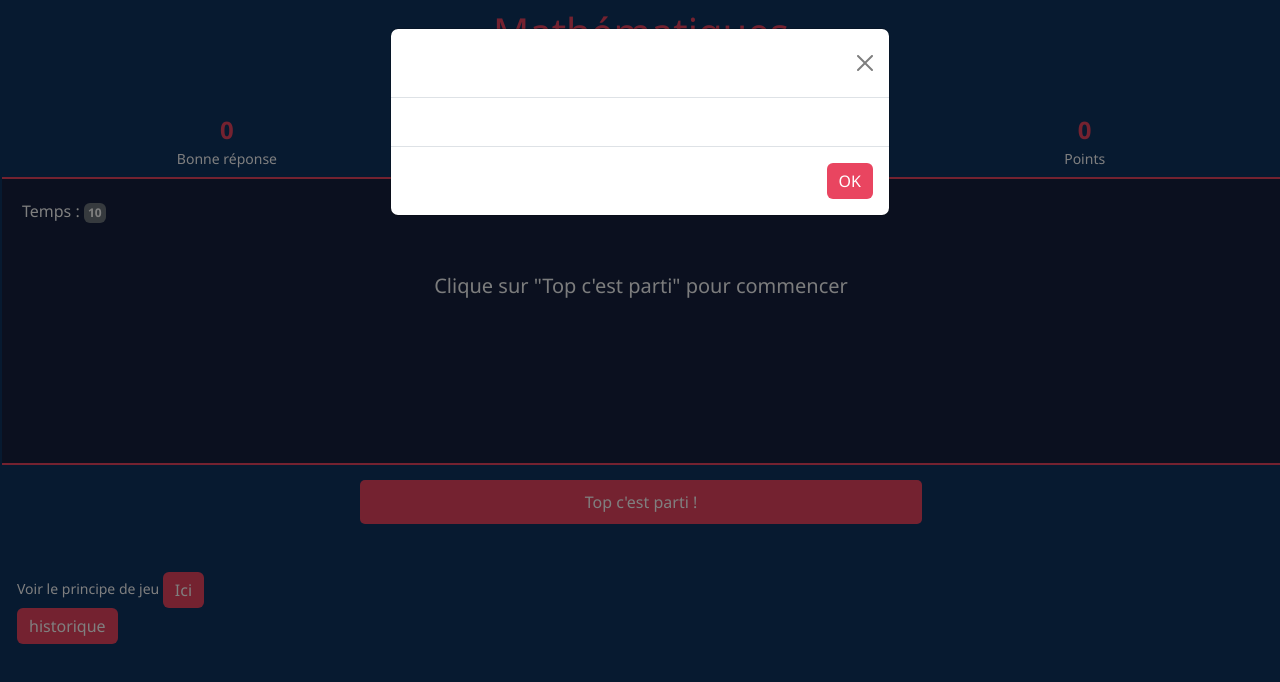
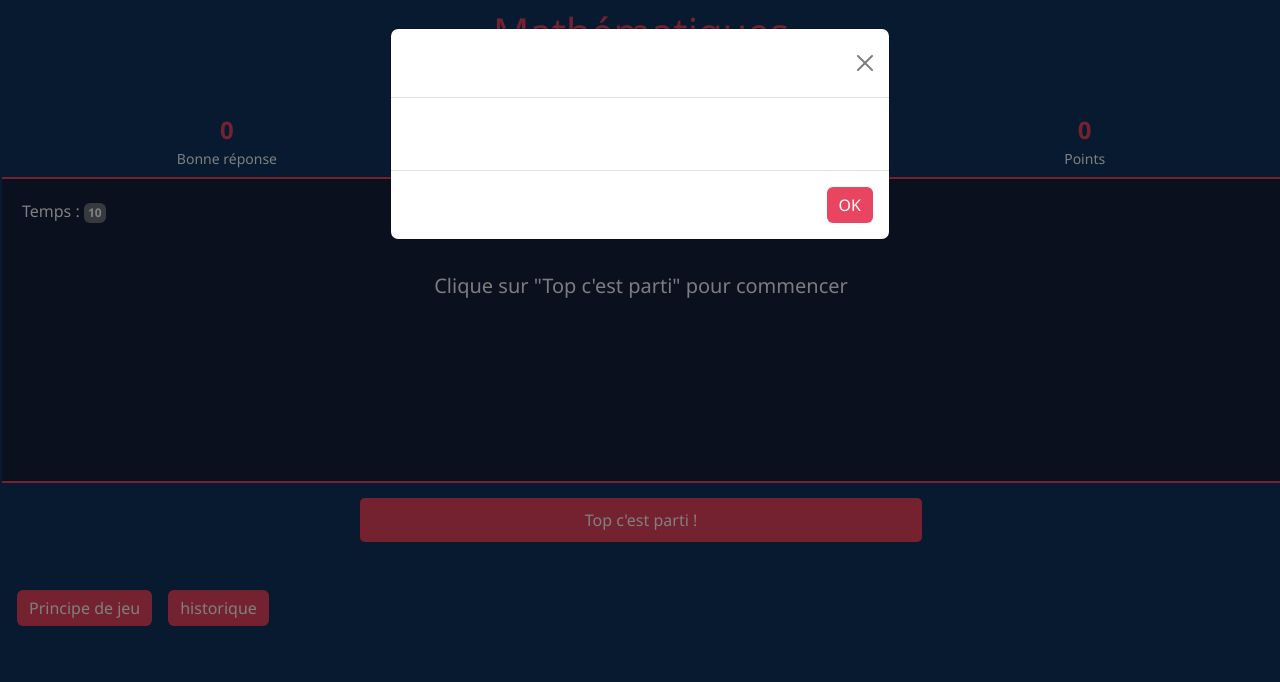
Before and after one commit to diabvass/jeux, a React (Vite) app: page / in a window 1280 px wide. Both pictures are taken after a click on the button "historique". Shown: the top 682 px of the page. Built offline with nearby package versions, Linux system fonts and the light colour scheme.

Commit message:
historique reorganisation

```diff
--- a/src/components/multiplication/Compte.jsx
+++ b/src/components/multiplication/Compte.jsx
@@ -7,12 +7,12 @@ export const questions = () => {
 
   // p2 toujours positif et différent de p1
   do {
-    p2 = Math.max(1, p1 - Math.floor(Math.random() * 9) - 1);
+    p2 = p1 + Math.floor(Math.random() * 10) + 1
   } while (p2 === p1);
 
   // p3 différent de p1 et p2
   do {
-    p3 = p1 + Math.floor(Math.random() * 25) + 1;
+    p3 = Math.max(1, p1 - Math.floor(Math.random() * 10) - 1)
   } while (p3 === p1 || p3 === p2);
 
   return new Question(m, n, p1, p2, p3);
--- a/src/components/multiplication/historique.jsx
+++ b/src/components/multiplication/historique.jsx
@@ -1,28 +1,34 @@
-const historique = [];
+const historiques = [];
 
 class ClassHistorique {
   constructor(contenu, statut) {
-    this.id = Date.now()
-    this.contenu = contenu
-    this.statut = statut
+    this.id = Date.now();
+    this.contenu = contenu;
+    this.statut = statut;
   }
 }
 
-export const Sauvegarde = (d,s) => {
-  if (!d) return
-  const p = new ClassHistorique(d,s)
-  historique.push(p);
+export const Sauvegarde = (d, s) => {
+  if (!d) return;
+  const p = new ClassHistorique(d, s);
+  historiques.push(p);
 };
 
-export function Histo() {
-  let data = historique;
+export function Historique() {
+  let data = historiques;
   return (
     <div>
-      <ul style={{listStyle : 'none'}}>
-        {data &&
-          data.map((item) => (
-            <li key={item.id} style={{color : item.statut ? 'green' : 'red'}}>{item.contenu}</li>
-          ))}
+      <ul style={{ listStyle: "none" }}>
+        {data && data.length > 0
+          ? data.map((item) => (
+              <li
+                key={item.id}
+                style={{ color: item.statut ? "green" : "red" }}
+              >
+                {item.contenu}
+              </li>
+            ))
+          : "Historique vide"}
       </ul>
     </div>
   );
--- a/src/components/multiplication/principe.jsx
+++ b/src/components/multiplication/principe.jsx
@@ -1,9 +1,8 @@
-// Affiche les règles du jeu dans une modal Bootstrap.
-import {Histo} from './historique'
+// Affiche les règles du jeu dans une modal Bootstrap et l'historique.
+import { Historique } from "./historique";
 import { Modals } from "../../modale";
-const btn = "Ici";
+const btn = "Principe de jeu";
 const titre = "Comment sont notés les réponses";
-
 
 function body() {
   return (
@@ -19,8 +18,10 @@ function body() {
 export function Principe() {
   return (
     <>
-      <Modals nomBtn={btn} titre={titre} body={body} /> <br />
-      <Modals nomBtn='historique' titre='historique' body={Histo} />
+      <div className="d-flex gap-3">
+        <Modals nomBtn={btn} titre={titre} body={body} />
+        <Modals nomBtn="historique" titre="historique" body={Historique} />
+      </div>
     </>
   );
 }
--- a/src/components/multiplication/table.jsx
+++ b/src/components/multiplication/table.jsx
@@ -50,7 +50,7 @@ export const Multiplication = () => {
     time.current = setTimeout(() => {
       setClique(null);
       setMulti(questions());
-    }, 1200);
+    }, 500);
   };
 
   return (
@@ -139,7 +139,7 @@ export const Multiplication = () => {
             </Button>
           </div>
           <div className="text-start small mt-5">
-            Voir le principe de jeu <Principe />
+          <Principe />
           </div>
         </div>
       </div>
```
